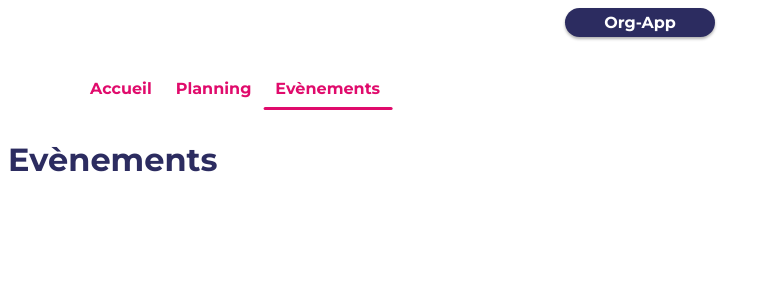
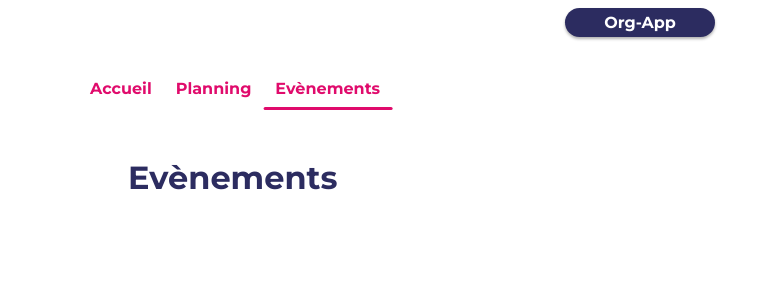
Before and after one commit to Marine-Dlf/planning-app-project, a React (Create React App) app in the folder planning-app-project/: page /events in a window 1280 px wide. Shown: the top 300 px of the page, without its empty margins (0-769 px from the left). Built offline with nearby package versions, Linux system fonts and the light colour scheme.

Commit message:
Style events

```diff
--- a/planning-app-project/src/pages/Events.jsx
+++ b/planning-app-project/src/pages/Events.jsx
@@ -1,13 +1,16 @@
 import React from 'react'
 import Header from '../components/Header'
 import Navigation from '../components/Navigation'
+import '../styles/events.scss'
 
 function Events() {
   return (
     <div>
         <Header />
         <Navigation />
-        <h1>Evènements</h1>
+        <div className='events'>
+          <h1>Evènements</h1>
+        </div>
     </div>
   )
 }
--- /dev/null
+++ b/planning-app-project/src/styles/events.scss
@@ -0,0 +1,6 @@
+.events {
+    h1 {
+        margin-left: 7.5rem;
+        margin-top: 3rem;
+    }
+}
```
